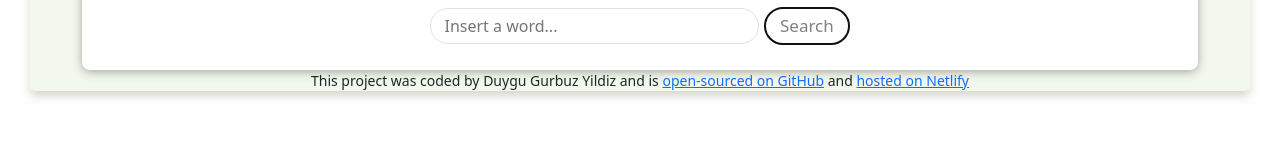
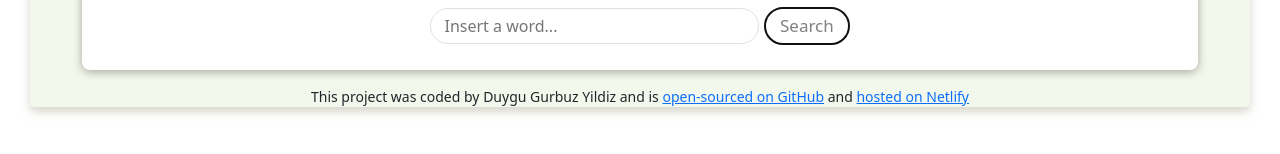
Before and after one commit to duygugurbuzyildiz/dictionary-project, a React (Create React App) app: page / in a window 1280 px wide. Shown: the part 434-588 px from the top of the page. Built offline with nearby package versions, Linux system fonts and the light colour scheme.

Commit message:
fixed some spaces.

```diff
--- a/src/App.js
+++ b/src/App.js
@@ -11,7 +11,7 @@ export default function App() {
           <img src="https://kids.wordsmyth.net/we/images/kids_book.gif" alt="dictionary" className="mb-5" />
           <SearchEngine />
         </header>
-        <small><p>This project was coded by Duygu Gurbuz Yildiz and is <a href="https://github.com/duygugurbuzyildiz/dictionary-project" target="_blank" rel="noreferrer">open-sourced on GitHub</a> and <a href="https://eager-elion-290893.netlify.app/" target="_blank" rel="noreferrer">hosted on Netlify</a></p></small>
+        <small ><p className="mt-3">This project was coded by Duygu Gurbuz Yildiz and is <a href="https://github.com/duygugurbuzyildiz/dictionary-project" target="_blank" rel="noreferrer">open-sourced on GitHub</a> and <a href="https://eager-elion-290893.netlify.app/" target="_blank" rel="noreferrer">hosted on Netlify</a></p></small>
       </div>
     </div>
   );
--- a/src/Meaning.css
+++ b/src/Meaning.css
@@ -2,7 +2,7 @@ h4{
     color: chocolate;
 }
 
-h5{
+h6{
     color: crimson;
 }
 
--- a/src/Phonetic.js
+++ b/src/Phonetic.js
@@ -7,7 +7,7 @@ export default function Phonetic (props){
           audio.play()
         }
     return (<div className="Phonetic">
-        <button className="border-0" onClick={start}>🔈</button>
+        <button className="border-0" onClick={start}>🔊</button>
         <span> <strong className="opacity-50 fs-5">({props.phonetic.text})</strong> </span>
     </div>);
 }
--- a/src/Synonyms.js
+++ b/src/Synonyms.js
@@ -3,7 +3,7 @@ import React from "react";
 export default function Synonyms(props){
     if (props.synonym){
         return(<div>
-            <h5 className="mt-1">Synonyms</h5>
+            <h6 className="mt-1">Synonyms</h6>
             <ul className="Synonyms mt-3">
                 {props.synonym.map(function(synonyms, index){
                 return (
```
